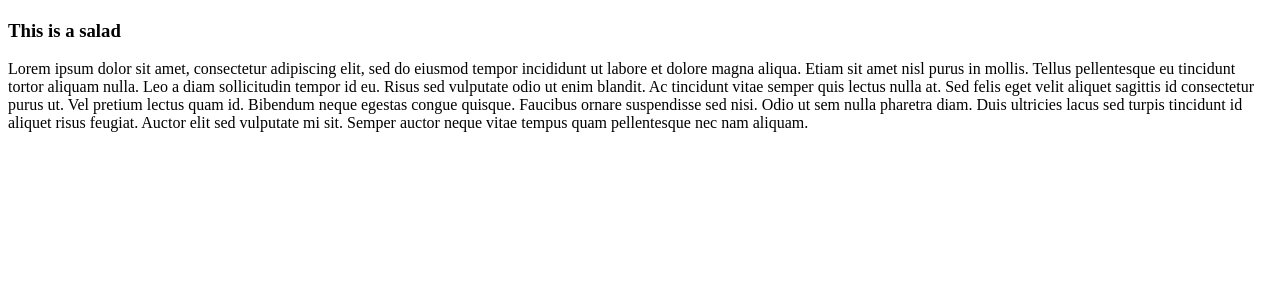
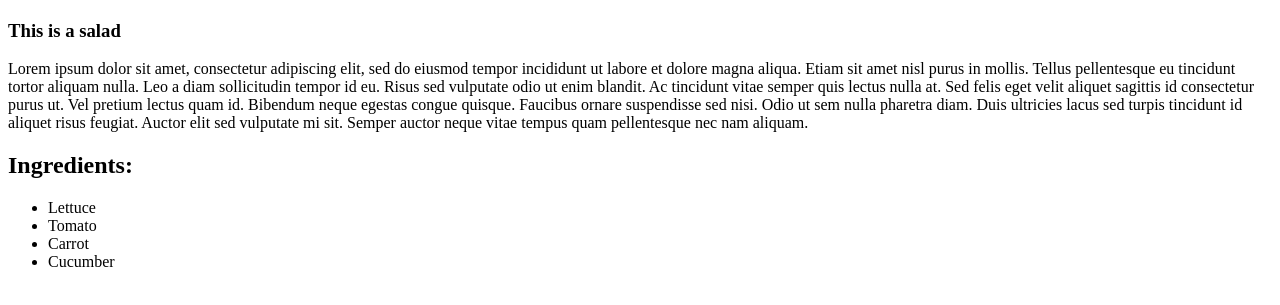
Before and after one commit to henry-jm/odin-recipes, a plain HTML site: page recipes/salad.html in a window 1280 px wide. Shown: the part 99-404 px from the top of the page. Drawn offline with Linux system fonts and the light colour scheme.

Commit message:
Add unordered ingredients list

```diff
--- a/recipes/salad.html
+++ b/recipes/salad.html
@@ -12,8 +12,13 @@
     <h3>This is a salad</h3>
     <p>
         Lorem ipsum dolor sit amet, consectetur adipiscing elit, sed do eiusmod tempor incididunt ut labore et dolore magna aliqua. Etiam sit amet nisl purus in mollis. Tellus pellentesque eu tincidunt tortor aliquam nulla. Leo a diam sollicitudin tempor id eu. Risus sed vulputate odio ut enim blandit. Ac tincidunt vitae semper quis lectus nulla at. Sed felis eget velit aliquet sagittis id consectetur purus ut. Vel pretium lectus quam id. Bibendum neque egestas congue quisque. Faucibus ornare suspendisse sed nisi. Odio ut sem nulla pharetra diam. Duis ultricies lacus sed turpis tincidunt id aliquet risus feugiat. Auctor elit sed vulputate mi sit. Semper auctor neque vitae tempus quam pellentesque nec nam aliquam.
-
-
     </p>
+    <h2>Ingredients:</h2>
+    <ul>
+        <li>Lettuce</li>
+        <li>Tomato</li>
+        <li>Carrot</li>
+        <li>Cucumber</li>
+    </ul>
 </body>
 </html>
```
